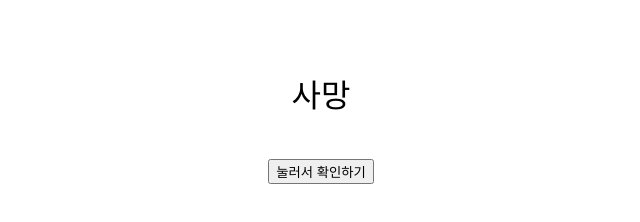
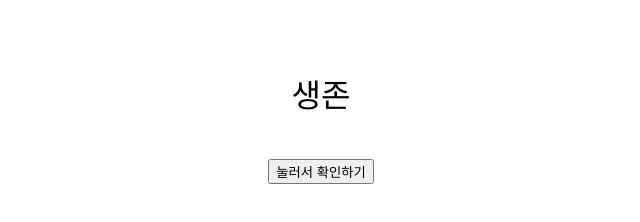
Before and after one commit to jax4796/jax4796, a plain HTML site: page index.html in a window 1280 px wide. Both pictures are taken after a click on the button "눌러서 확인하기". Shown: the part 186-408 px from the top of the page, 319-959 px from the left. Drawn offline with Linux system fonts and the light colour scheme.

Commit message:
Update index.html

```diff
--- a/index.html
+++ b/index.html
@@ -20,10 +20,10 @@
         function showRandomMessage() {
             const messages = [
                 "생존",
-                "사망",
-                "사망",
-                "사망",
-                "사망",
+                "생존",
+                "생존",
+                "생존",
+                "생존",
                 "사망"
             ];
             document.getElementById("message").innerText = messages[Math.floor(Math.random() * messages.length)];
```
